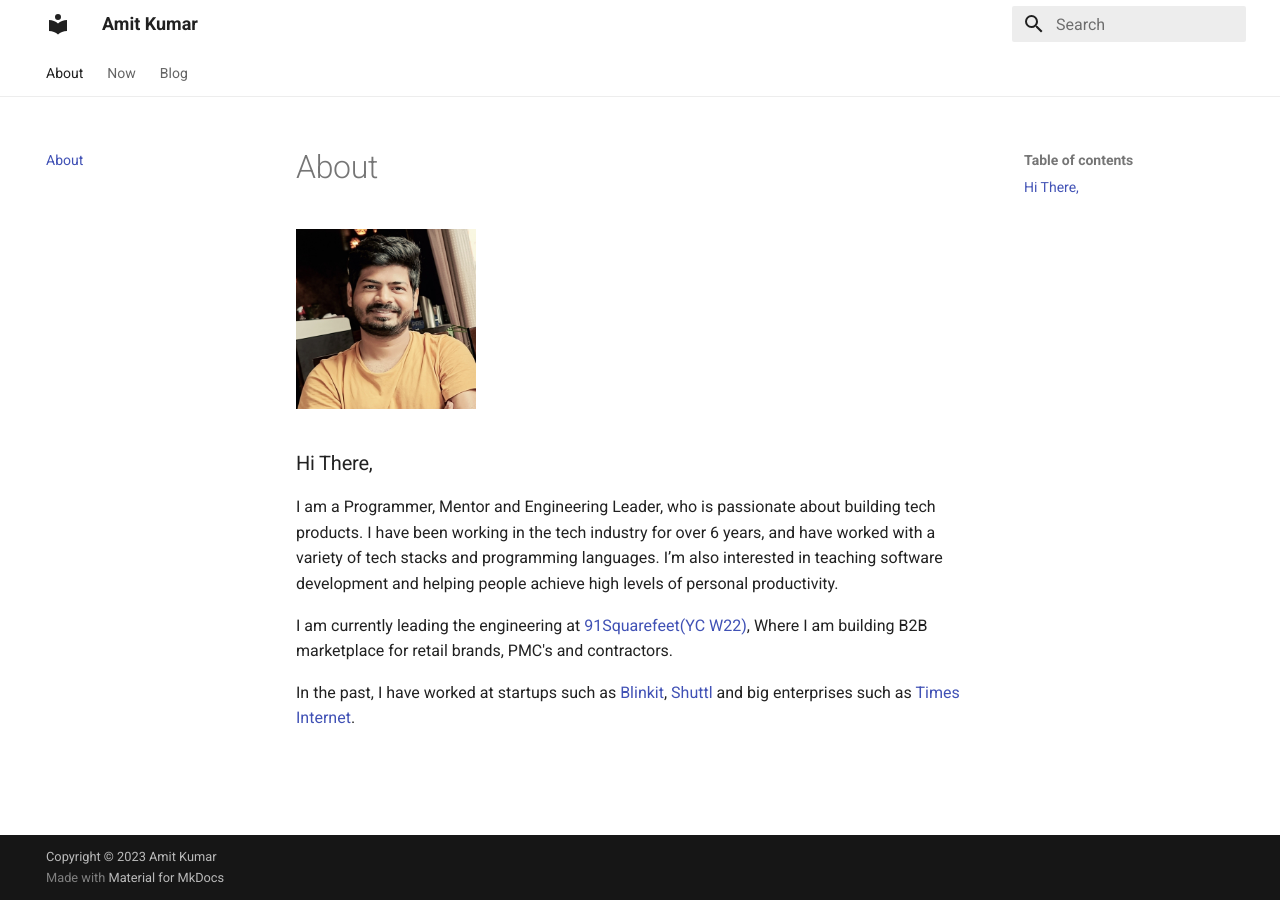
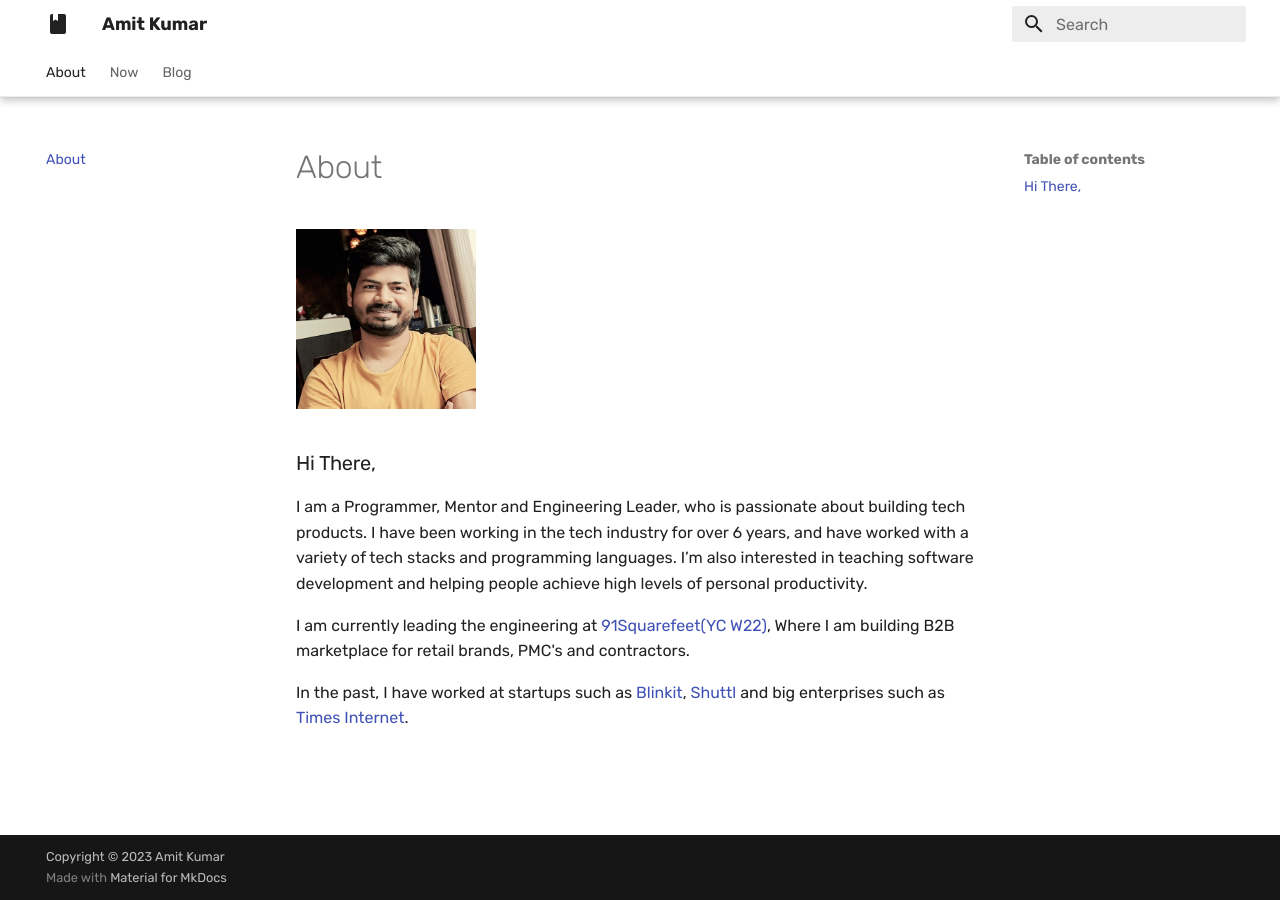
Before and after one commit to amitkmr/amitkmr.github.io, an MkDocs documentation site: the page built from docs/index.md, in a window 1280 px wide. Built offline with MkDocs 1.6.1 and Material for MkDocs 9.7.7, drawn with Linux system fonts in a browser that asks for light colours.

Commit message:
Update config (#8)

```diff
--- a/mkdocs.yml
+++ b/mkdocs.yml
@@ -7,12 +7,18 @@ docs_dir: docs/
 #   - blog
 theme:
   name: material
+  icon:
+    logo: material/book
   palette:
     primary: white
+  font:
+    text: Rubik
   features:
     - tabs
     - instant
     - navigation.tabs
+    - navigation.tabs.sticky
+    - navigation.sections
 nav:
   - About: index.md
   - Now: now.md
```
